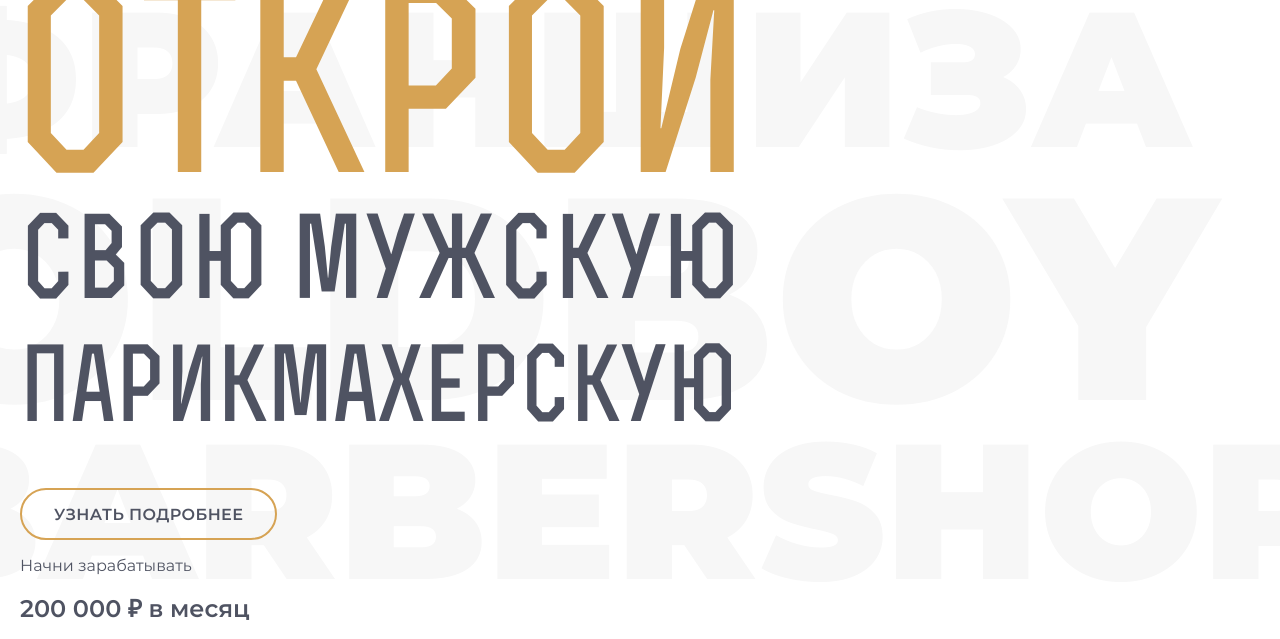
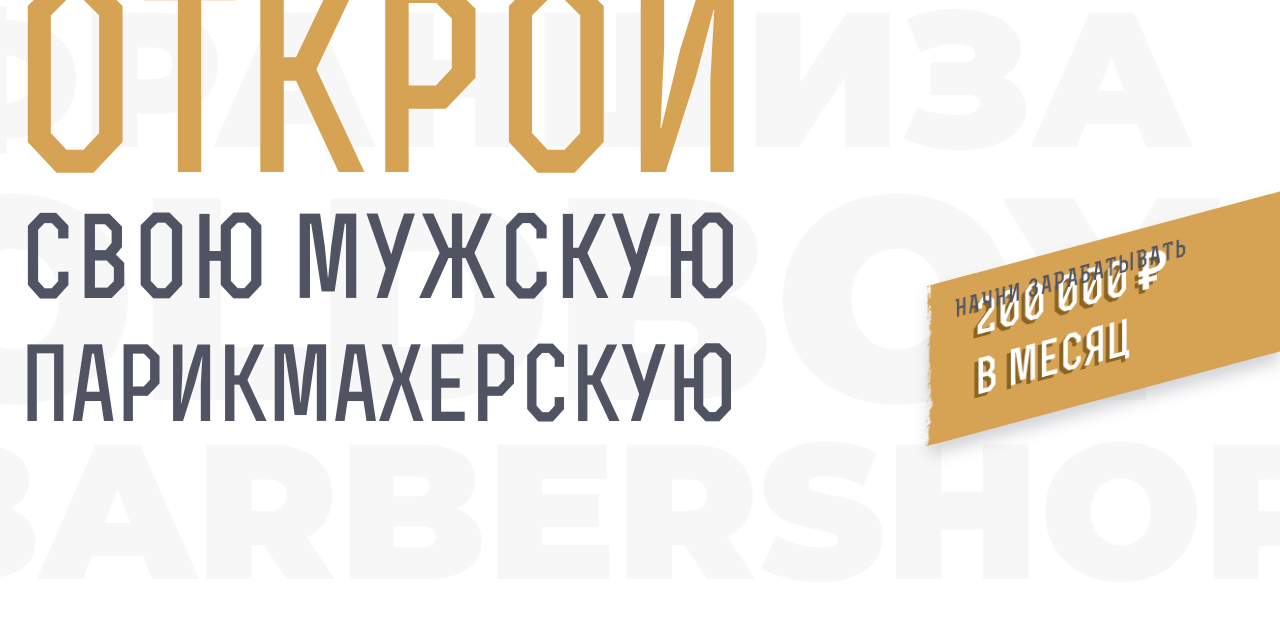
Before and after one commit to nigel-riss/ShoeShop, a website: page src/pug/index.pug in a window 1280 px wide. Shown: the part 99-738 px from the top of the page. Drawn offline with nearby package versions, Linux system fonts and the light colour scheme; files that its build step writes are made by us from their sources; files whose address does not match are found by name.

Commit message:
Add basic styles to call

```diff
--- a/src/pug/index.pug
+++ b/src/pug/index.pug
@@ -37,8 +37,8 @@ html(lang="en")
 
                 aside.header__aside
                     .call
-                        p.call__text Начни зарабатывать
-                        h2.call__title 200&nbsp;000&nbsp;₽ в&nbsp;месяц
+                        p.call__text Начни&nbsp;зарабатывать
+                        h2.call__title 200&nbsp;000&nbsp;₽ <br>в&nbsp;месяц
 
                 .header__achievements
                     .achievements
--- /dev/null
+++ b/src/scss/modules/_call.scss
@@ -0,0 +1,115 @@
+.call {
+    // positioning
+    position: absolute;
+    right: -25px;
+    top: 250px;
+    transform: skewY(-15deg);
+    // z-index: 8;
+
+    // box model
+    width: 95%;
+    // max-width: 325px;
+    max-width: 325px;
+
+    @include atTablet {
+        // box model
+        max-width: inherit;
+        width: 350px;
+    }
+
+    @include atDesktopL {
+        // box model
+        width: 500px;
+    }
+}
+
+.call__text {
+    // // box model
+    // padding: 20px;
+    // margin-bottom: -20px;
+    // positioning
+    position: absolute;
+    top: 20px;
+    left: 20px;
+
+    // box model
+    margin: 0;
+
+    // typography
+    color: $dark;
+    font-family: $titleFont;
+    font-size: 1.5rem;
+    font-weight: 900;
+    letter-spacing: 0.1rem;
+    text-transform: uppercase;
+
+    // visual
+    z-index: 5;
+    // background-color: $golden;
+}
+
+.call__title {
+    // positioning
+    position: relative;
+    z-index: 2;
+
+    // box model
+    margin: 0;
+    margin-bottom: 0.25em;
+    padding: 20px;
+    padding-top: 40px;
+
+    // typography
+    color: $white;
+    font-family: $titleFont;
+    font-size: 2.5rem;
+    line-height: 1.25;
+
+    // visual
+    background-color: $golden;
+    box-shadow: -15px 10px 40px -10px rgba($dark, 0.5);
+    text-shadow: -3px 2px 0 $darkGold;
+
+    @include atTablet {
+        // box model
+        padding: 20px 40px;
+
+        // typography
+        font-size: 3rem;
+
+        // visual
+        box-shadow: -5px 10px 15px 0 rgba($dark, 0.25);
+        text-shadow: -4px 3px 0 $darkGold;
+    }
+
+    @include atDesktopL {
+        // box model
+        padding: 25px 50px;
+        padding-left: 120px;
+
+        // typography
+        font-size: 3.5rem;
+    }
+}
+
+// grunge decorative element
+.call__title::before {
+    content: '';
+
+    // positioning
+    position: absolute;
+    left: -20px;
+    top: 0;
+
+    // box model
+    height: 100%;
+    width: 60px;
+
+    // visual
+    background-image: url('./img/deco/gold-v-grunge.svg');
+    background-size: 60px;
+    background-repeat: repeat-y;
+    background-position: center center;
+    transform: rotateY(180deg);
+    z-index: -1;
+}
--- a/src/scss/modules/_header.scss
+++ b/src/scss/modules/_header.scss
@@ -86,7 +86,10 @@
 
 .header__button {
     // box model
-    margin-top: 30px;
+    margin-top: 300px;
+
+    // typography
+    text-align: center;
 }
 
 .header__aside {
--- a/src/scss/styles.scss
+++ b/src/scss/styles.scss
@@ -15,6 +15,8 @@
 @import './modules/city-select';
 @import './modules/menu-button';
 @import './modules/button';
+@import './modules/call';
+@import './modules/button';
 @import './modules/section';
 @import './modules/section-header';
 @import './modules/content';
```
Also changed, not shown: docs/index.html, docs/styles.css, src/scss/modules/_achievements.scss (added).
